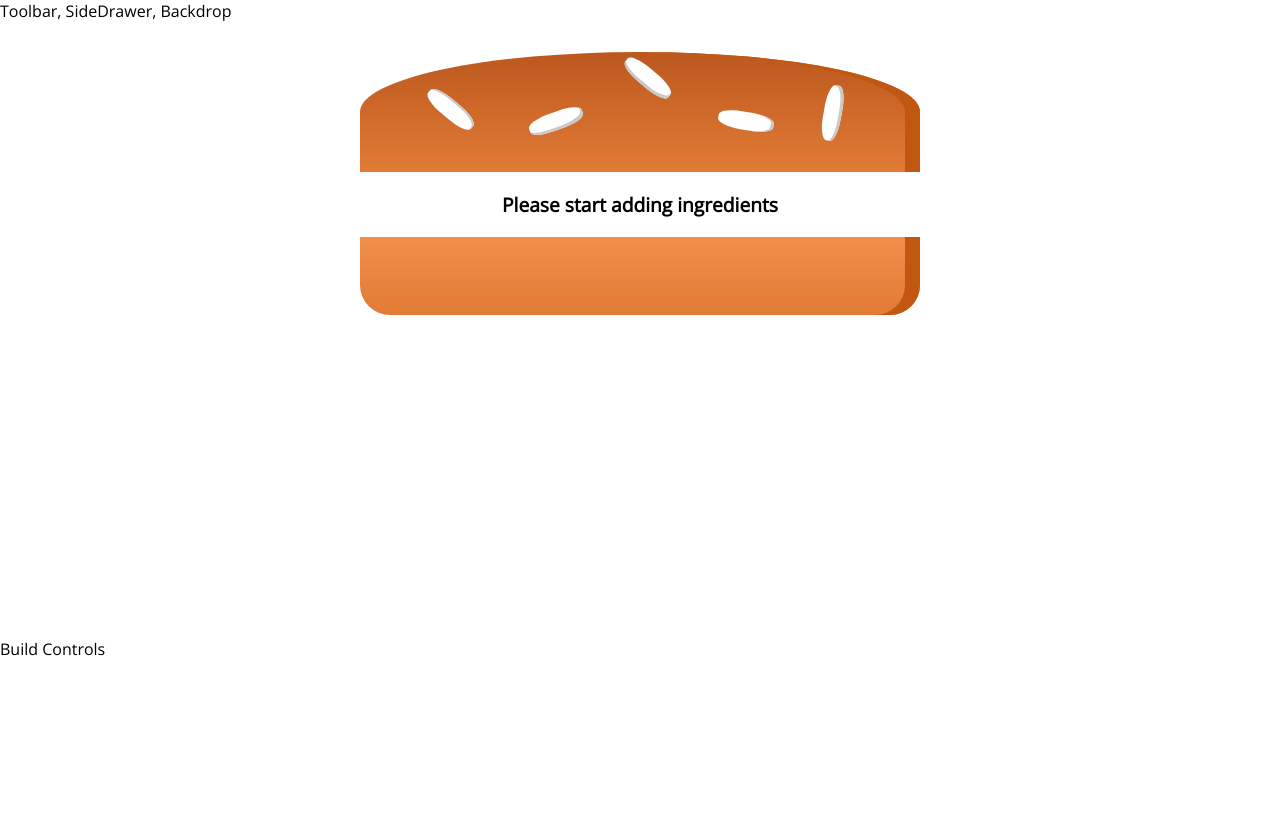
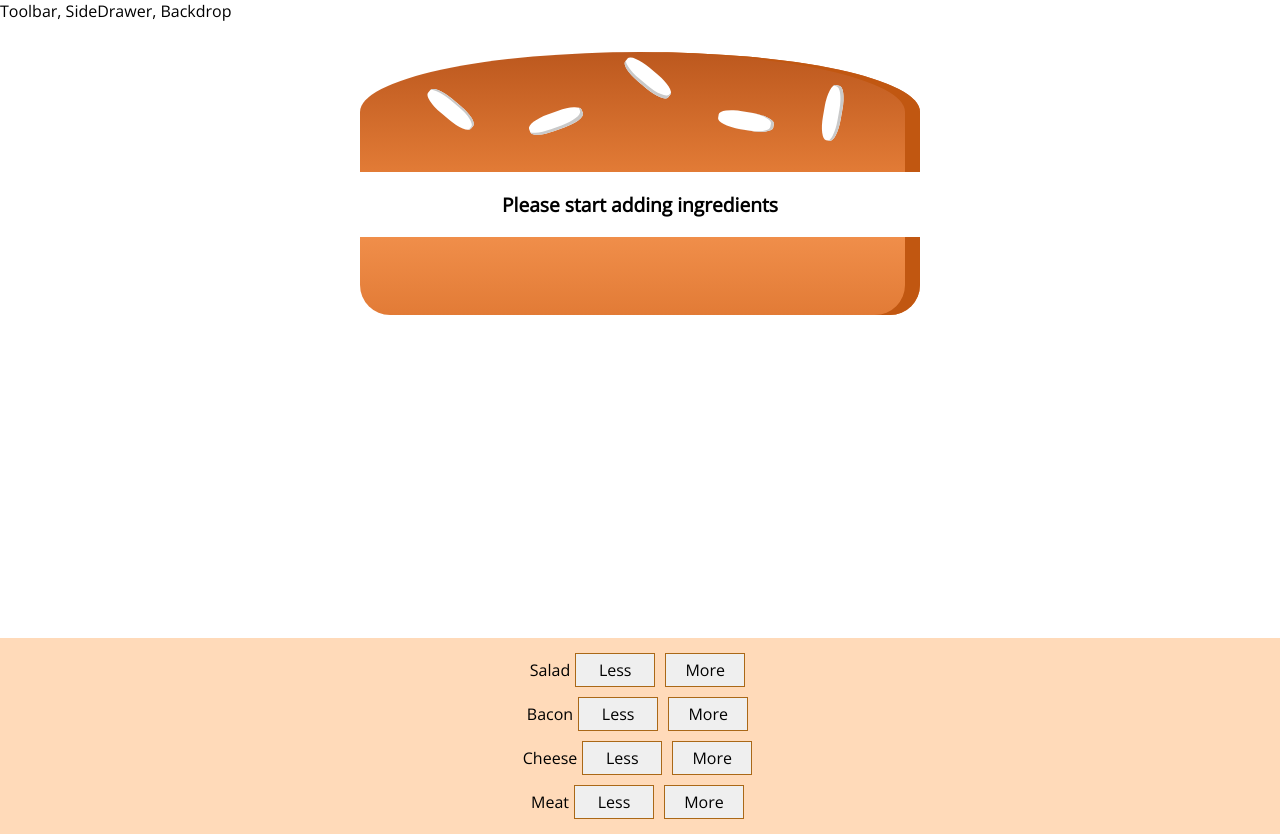
Before and after one commit to skotraba/Burger-Builder, a React app: page / in a window 1280 px wide. Before the commit the page ends 800 px from the top, so only its background shows below. Built offline with nearby package versions, Linux system fonts and the light colour scheme.

Commit message:
Added build controls

```diff
--- /dev/null
+++ b/src/components/Burger/BuildControls/BuildControl/BuildControl.css
@@ -0,0 +1,18 @@
+.BuildControl {
+    display: flex;
+    justify-content: space-between;
+    align-items: center;
+    margin: 5px 0;
+
+}
+
+.BuildControl button {
+    display: block;
+    font: inherit;
+    padding: 5px;
+    margin: 0 5px;
+    width: 80px;
+    border: 1px solid #AA6817;
+    cursor: pointer;
+    outline: none;
+}
--- /dev/null
+++ b/src/components/Burger/BuildControls/BuildControl/BuildControl.js
@@ -0,0 +1,13 @@
+import React from 'react';
+
+import './BuildControl.css';
+
+const buildControl = (props) => (
+    <div className="BuildControl">
+        <div className="Label">{props.label}</div>
+        <button className="Less">Less</button>
+        <button className="More">More</button>
+    </div>
+);
+
+export default buildControl;
--- /dev/null
+++ b/src/components/Burger/BuildControls/BuildControls.css
@@ -0,0 +1,10 @@
+.BuildControls {
+    width: 100%;
+    background-color: peachpuff;
+    display: flex;
+    flex-flow: column;
+    align-items: center;
+    box-shadow: 0 2px 1px #ccc;
+    margin: auto;
+    padding: 10px 0;
+}
--- /dev/null
+++ b/src/components/Burger/BuildControls/BuildControls.js
@@ -0,0 +1,23 @@
+import React from 'react';
+
+import "./BuildControls.css";
+import BuildControl from "./BuildControl/BuildControl";
+
+const controls = [
+    {label: 'Salad', type: 'salad'},
+    {label: 'Bacon', type: 'bacon'},
+    {label: 'Cheese', type: 'cheese'},
+    {label: 'Meat', type: 'meat'}
+]
+
+const buildControls = (props) => (
+    <div className="BuildControls">
+        {controls.map(ctrl => (
+            <BuildControl key={ctrl.label} label={ctrl.label}/>
+        ))}
+    </div>
+)
+
+
+
+export default buildControls
--- a/src/containers/BurgerBuilder/BugerBuilder.jsx
+++ b/src/containers/BurgerBuilder/BugerBuilder.jsx
@@ -2,6 +2,7 @@ import React, { Component } from 'react';
 
 import Auxx from '../hoc/Auxx';
 import Burger from '../../components/Burger/Burger';
+import BuildControls from "../../components/Burger/BuildControls/BuildControls";
 
 class BugerBuilder extends Component {
  state = {
@@ -18,7 +19,7 @@ class BugerBuilder extends Component {
     return (
      <Auxx>
        <Burger ingredients={this.state.ingredients}/>
-       <div>Build Controls</div>
+       <BuildControls/>
      </Auxx>
     );
   }
```
